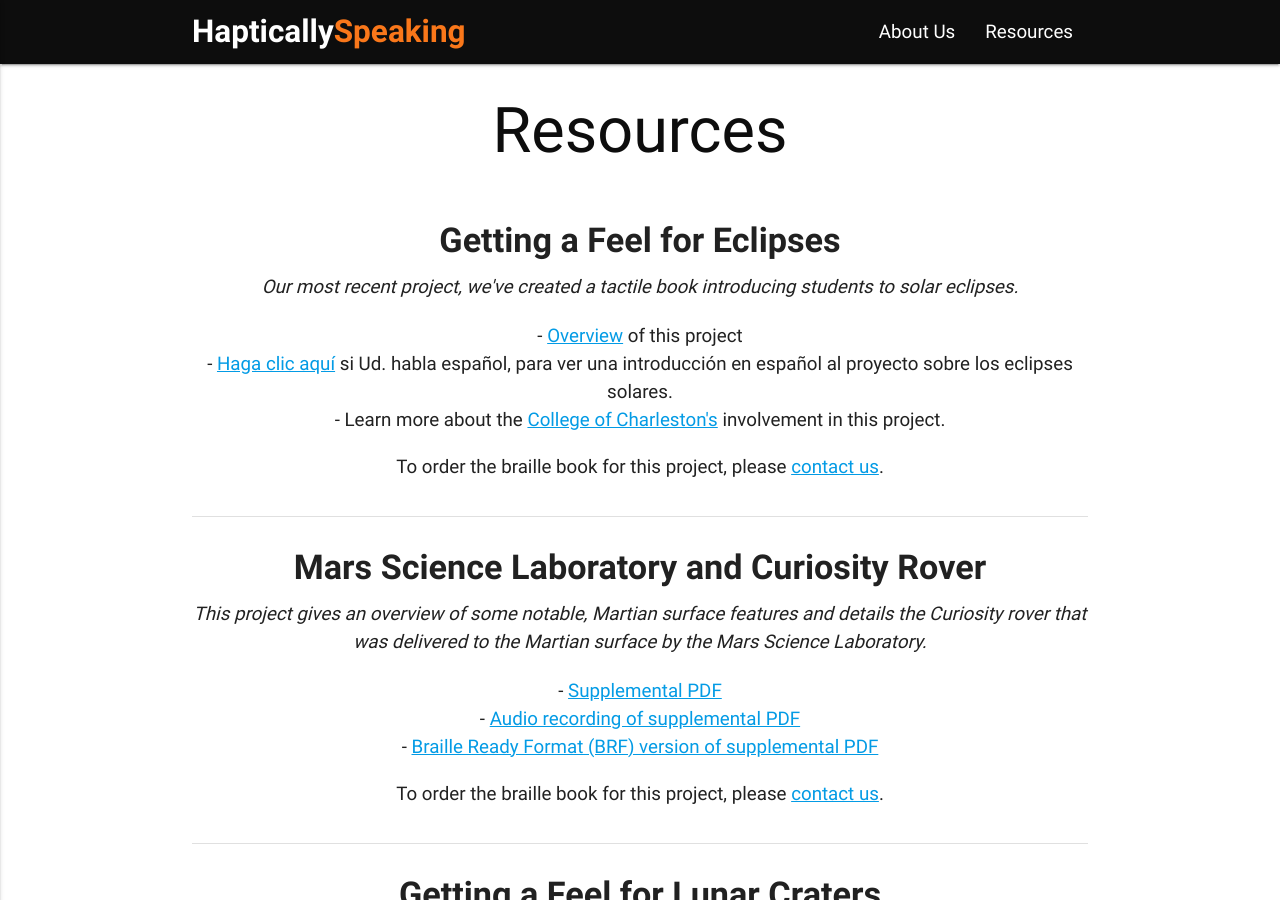
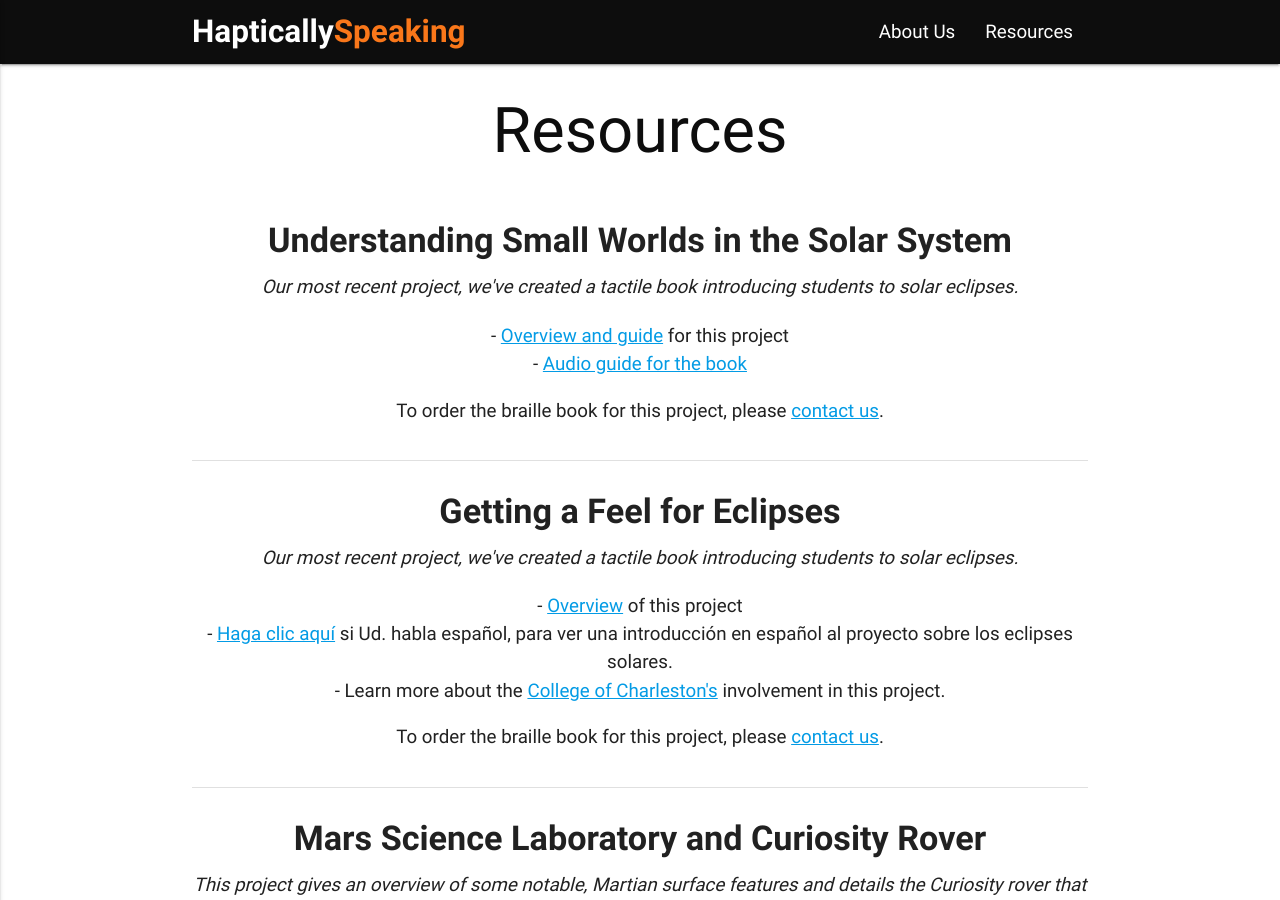
Before and after one commit to hapticallyspeaking/hapticallyspeaking.github.io, a Jekyll site: the page built from resources.md, in a window 1280 px wide and 900 px high. Built offline with Jekyll 4.4.1, drawn with Linux system fonts in a browser that asks for light colours.

Commit message:
Adding new book

```diff
--- a/_includes/footer.html
+++ b/_includes/footer.html
@@ -18,7 +18,7 @@
     <div class="footer-copyright grey darken-4">
         <div class="container">
             <div>
-                Made by <a style="color: #fa8a39;" target="_blank" href="https://github.com/fhightower">Floyd Hightower</a>
+                Made by <a style="color: #fa8a39;" target="_blank" href="https://hightower.space/">Floyd Hightower</a>
                 <span style="text-align: right; float: right">
                 Copyright © 2018 <a style="color: #fa8a39;" href="http://hapticallyspeaking.com">Haptically Speaking</a>
                 </span>
--- a/resources.md
+++ b/resources.md
@@ -5,6 +5,30 @@ permalink: /resources/
 ---
 
 <h1 class="header center grey-text text-darken-4">{{ page.title | escape }}</h1>
+
+<div class="section">
+    <div id="eclipses" class="row center">
+        <h4><b>Understanding Small Worlds in the Solar System</b></h4>
+        <i>Our most recent project, we've created a tactile book introducing students to solar eclipses.</i>
+    </div>
+    <div class="row center">
+        <!-- <div class="col m4 l4 xl4 valign-wrapper hide-on-small-only">
+            <img class="materialboxed" width="100%" src="/media/drhurd-and-students.jpg">
+        </div> -->
+        <!-- <div class="col m8 l8 xl8"> -->
+        <div>
+            <ul>
+                <li>- <a href="https://lunarscience.arc.nasa.gov/books/small-worlds.html" title="Link to an overview of the project from NASA's Solar System Exploration Research Virtual Institute.">Overview and guide</a> for this project</li>
+                <li>- <a href="/media/small-worlds-resources/small_worlds.mp3" target="_blank" title="This is a link to a professionally recorded version of the 'Understanding Small Worlds in the Solar System' text.">Audio guide for the book</a></li>
+            </ul>
+        </div>
+        <div>
+            To order the braille book for this project, please <a href="mailto:hapticallyspeaking@gmail.com?subject=Small Worlds Tactile Book">contact us</a>.
+        </div>
+    </div>
+</div>
+
+<div class="divider"></div>
 
 <div class="section">
     <div id="eclipses" class="row center">
@@ -41,7 +65,7 @@ permalink: /resources/
         <div>
             <ul>
                 <li>- <a href="/media/mars-resources/Mars Science Laboratory and Curiosity Rover.pdf" target="_blank" title="This is a link to download a PDF copy of the text associated with the 'Mars Science Laboratory and Curiosity Rover' tactile resource.">Supplemental PDF</a></li>
-                <li>- <a href="/media/mars-resources/MSL and Curiosity.mp3" target="_blank" title="This is a link to an MP3 recording of the 'Mars Science Laboratory and Curiosity Rover' text professionally read aloud.">Audio recording of supplemental PDF</a></li>
+                <li>- <a href="/media/mars-resources/MSL and Curiosity.mp3" target="_blank" title="This is a link to a professionally recorded version of the 'Mars Science Laboratory and Curiosity Rover' text.">Audio recording of supplemental PDF</a></li>
                 <li>- <a href="/media/mars-resources/mars-science-laboratory-and-curiosity-rover.brf" target="_blank" title="This is a link to download the Braille Ready Format(BRF) files for the 'Mars Science Laboratory and Curiosity Rover' project.">Braille Ready Format (BRF) version of supplemental PDF</a></li>
             </ul>
         </div>
@@ -69,7 +93,7 @@ permalink: /resources/
         <div>
             <ul>
                 <li>- <a href="/media/crater-resources/Getting a Feel for Lunar Craters.pdf" target="_blank" title="This is a link to download a PDF copy of the text associated with the 'Getting a Feel for Lunar Craters' tactile resource.">Supplemental PDF</a></li>
-                <li>- <a href="/media/crater-resources/LunarCraters Audio.mp3" target="_blank" title="This is a link to an MP3 recording of the 'Getting a Feel for Lunar Craters' text professionally read aloud.">Audio recording of supplemental PDF</a></li>
+                <li>- <a href="/media/crater-resources/LunarCraters Audio.mp3" target="_blank" title="This is a link to a professionally recorded version of the 'Getting a Feel for Lunar Craters' text.">Audio recording of supplemental PDF</a></li>
                 <li>- <a href="/media/crater-resources/lunar-craters.brf" target="_blank" title="This is a link to download the Braille Ready Format(BRF) files for the 'Getting a Feel for Lunar Craters' project.">Braille Ready Format (BRF) version of supplemental PDF</a></li>
             </ul>
         </div>
```
Also changed, not shown: 1 other file.
